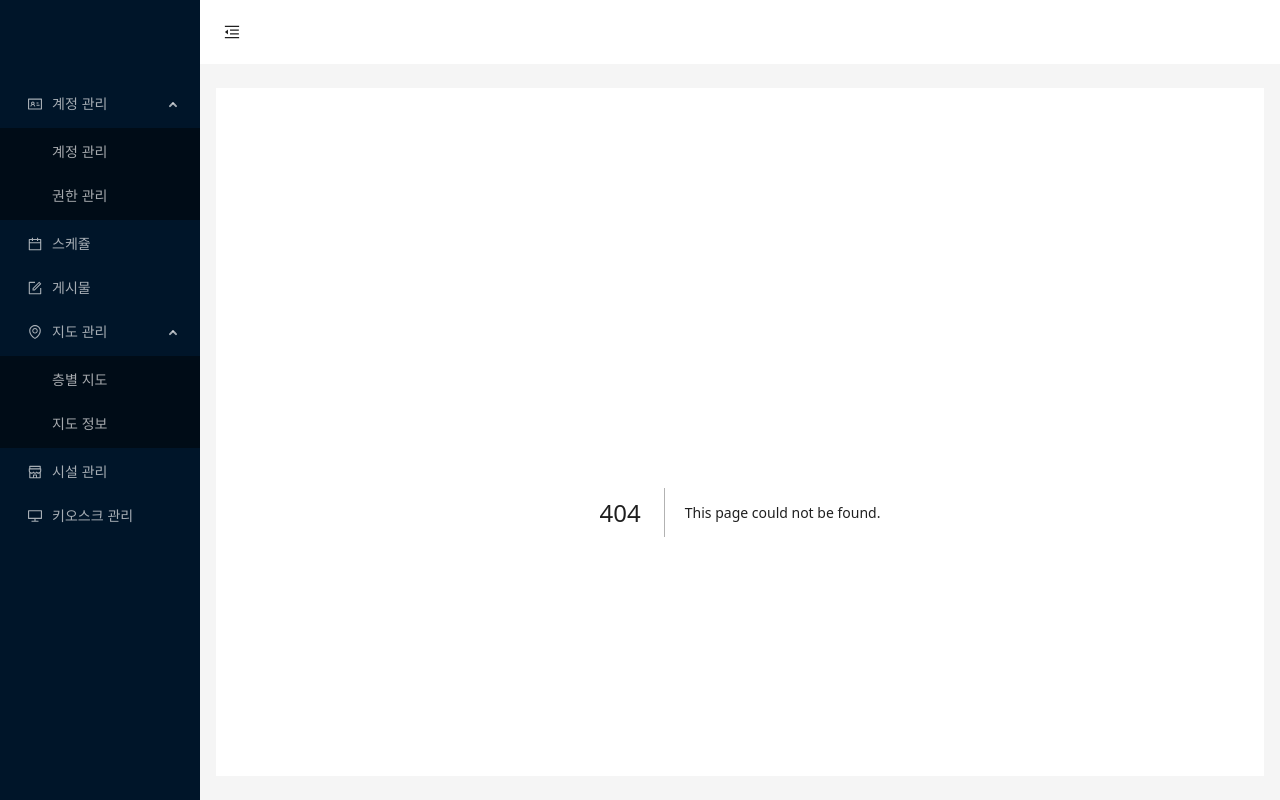
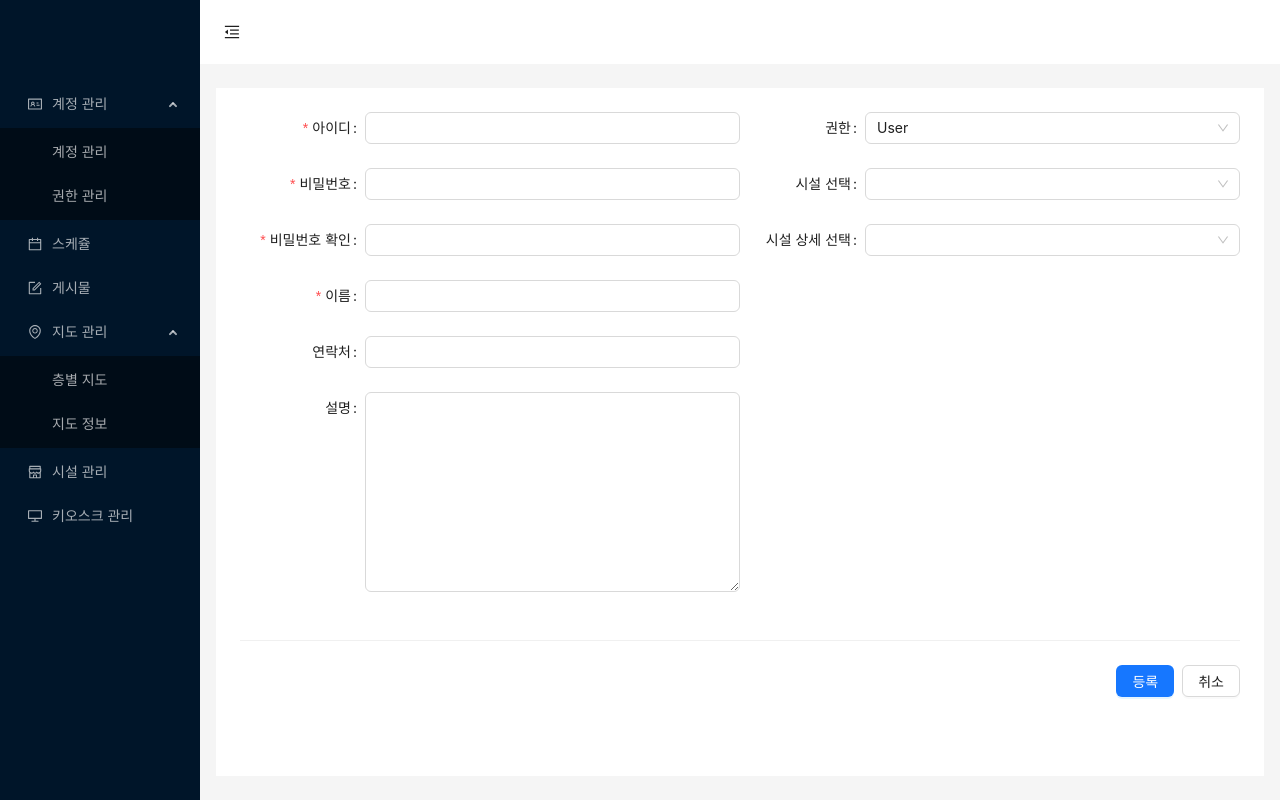
Before and after one commit to limlimlimlimlimlim/tov-cms, a Next.js app in the folder apps/cms-fe/: page /account/register in a window 1280 px wide. Before the commit this address had no page. Built offline with nearby package versions, Linux system fonts and the light colour scheme.

Commit message:
feat: #6 create account register ui

```diff
--- a/apps/cms-fe/app/account/list/page.tsx
+++ b/apps/cms-fe/app/account/list/page.tsx
@@ -3,6 +3,7 @@ import { Button, Flex, Input, Table } from "antd";
 import { useCallback, useEffect, useState } from "react";
 import { format } from "date-fns";
 import type { ColumnsType } from "antd/es/table";
+import Link from "next/link";
 import type { AccountItem } from "../../../interface/account";
 
 const { Search } = Input;
@@ -82,7 +83,10 @@ export default function AccountList() {
       <Flex justify="space-between">
         <Flex gap="small" align="center">
           <Button danger>삭제</Button>
-          <Button type="primary">등록</Button>
+          <Link href="/account/register">
+            <Button type="primary">등록</Button>
+          </Link>
+
           <span>Total : {count}</span>
         </Flex>
         <Flex>
--- /dev/null
+++ b/apps/cms-fe/app/account/register/page.tsx
@@ -0,0 +1,120 @@
+"use client";
+import { Button, Divider, Flex, Form, Input, Select } from "antd";
+import Link from "next/link";
+
+const layout = {
+  labelCol: { span: 6 },
+  wrapperCol: { span: 18 },
+};
+
+const { Option } = Select;
+
+/* eslint-disable no-template-curly-in-string */
+const validateMessages = {
+  required: "필수 값을 입력해주세요",
+  types: {
+    email: "유효하지 않은 이메일 주소입니다.",
+    number: "유효하지 않은 값입니다.",
+  },
+};
+
+export default function AccountRegister() {
+  const onFinish = (values: any) => {
+    console.log(values);
+  };
+
+  return (
+    <Flex vertical gap="middle">
+      <Form
+        {...layout}
+        onFinish={onFinish}
+        style={{ maxWidth: 1000 }}
+        validateMessages={validateMessages}
+      >
+        <Flex style={{ width: "100%" }}>
+          <Flex vertical style={{ width: "100%" }}>
+            <Form.Item name="id" label="아이디" rules={[{ required: true }]}>
+              <Input />
+            </Form.Item>
+            <Form.Item
+              name="password"
+              label="비밀번호"
+              rules={[{ required: true }]}
+            >
+              <Input />
+            </Form.Item>
+            <Form.Item
+              name="passwordConfirm"
+              label="비밀번호 확인"
+              rules={[{ required: true }]}
+            >
+              <Input />
+            </Form.Item>
+            <Form.Item name="name" label="이름" rules={[{ required: true }]}>
+              <Input />
+            </Form.Item>
+            <Form.Item name="phone" label="연락처">
+              <Input />
+            </Form.Item>
+            <Form.Item name="description" label="설명">
+              <Input.TextArea style={{ height: 200 }} />
+            </Form.Item>
+          </Flex>
+          <Flex vertical style={{ width: "100%" }}>
+            <Form.Item name="permission" label="권한" initialValue="user">
+              <Select>
+                <Option key="user" value="user">
+                  User
+                </Option>
+                <Option key="admin" value="admin">
+                  Admin
+                </Option>
+                <Option key="super" value="super">
+                  Super Admin
+                </Option>
+              </Select>
+            </Form.Item>
+            <Form.Item name="facility" label="시설 선택">
+              <Select>
+                <Option key="facility1" value="facility1">
+                  시설 1
+                </Option>
+                <Option key="facility2" value="facility2">
+                  시설 2
+                </Option>
+                <Option key="facility3" value="facility3">
+                  시설 3
+                </Option>
+              </Select>
+            </Form.Item>
+            <Form.Item name="facilityDetail" label="시설 상세 선택">
+              <Select>
+                <Option key="facilityDetail1" value="facilityDetail1">
+                  시설 상세 1
+                </Option>
+                <Option key="facilityDetail2" value="facilityDetail1">
+                  시설 상세 2
+                </Option>
+                <Option key="facilityDetail3" value="facilityDetail1">
+                  시설 상세 3
+                </Option>
+              </Select>
+            </Form.Item>
+          </Flex>
+        </Flex>
+
+        <Divider />
+        <Form.Item wrapperCol={{ ...layout.wrapperCol, offset: 6 }}>
+          <Flex gap="small" justify="end">
+            <Button type="primary" htmlType="submit">
+              등록
+            </Button>
+            <Link href="/account/list">
+              <Button>취소</Button>
+            </Link>
+          </Flex>
+        </Form.Item>
+      </Form>
+    </Flex>
+  );
+}
--- a/packages/eslint-config-custom/next.js
+++ b/packages/eslint-config-custom/next.js
@@ -44,6 +44,7 @@ module.exports = {
     "@typescript-eslint/no-explicit-any": "off",
     "@typescript-eslint/restrict-template-expressions": "off",
     "no-console": "off",
+    "eslint-comments/require-description": "off",
     "react/jsx-sort-props": "off",
     "react/function-component-definition": [
       2,
```
